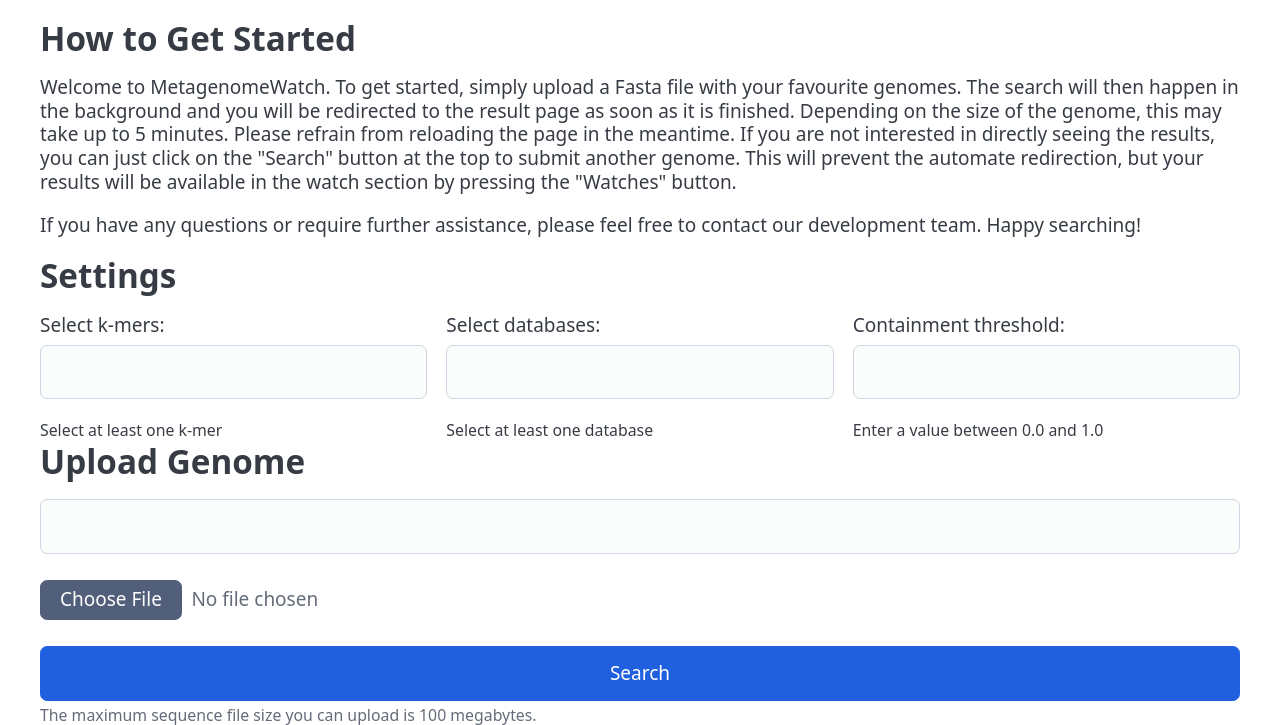
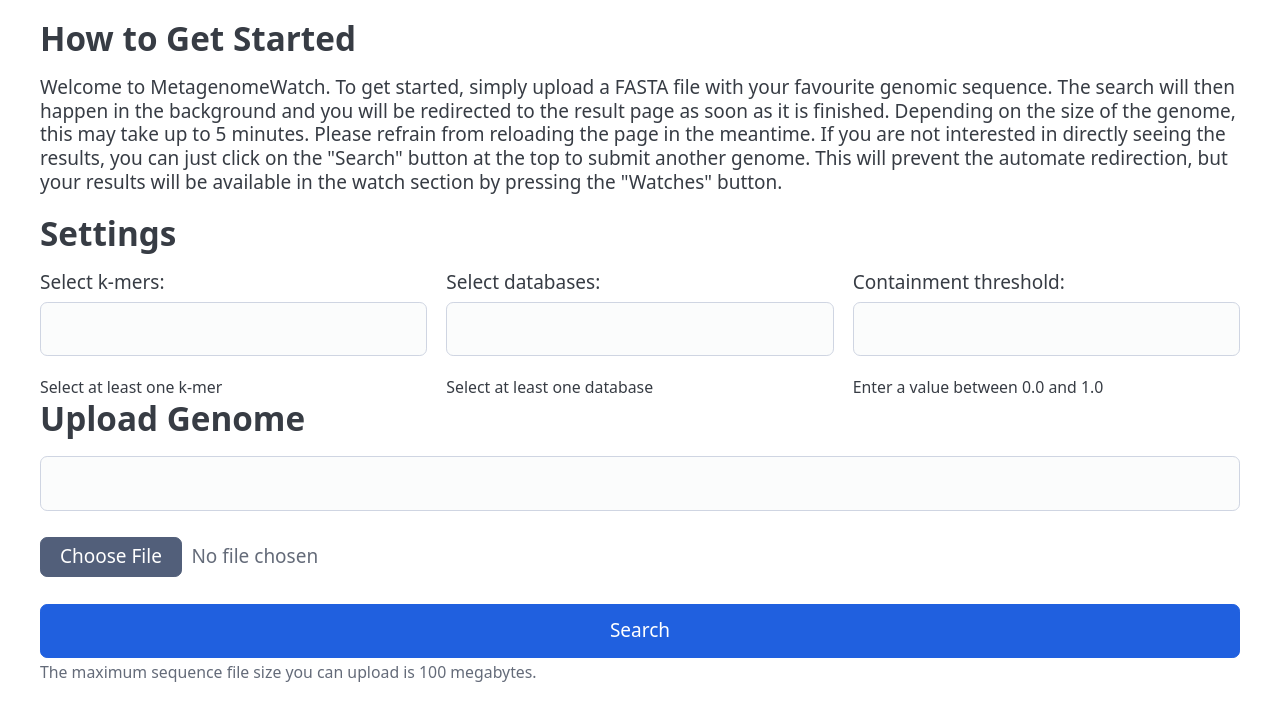
Before and after one commit to rki-mf1/mgwatch, a Django app: template mgw_api/templates/mgw_api/upload_fasta.html in a window 1280 px wide. Shown: the part 100-825 px from the top of the page. After the commit the page ends 782 px from the top, so only its background shows below. Run offline with Django 5.2, Linux system fonts and the light colour scheme; the template is opened without the code that fills it, so the values that code supplies are empty, except form fields; tables that the repository leaves empty hold one stand-in row (values such as "Sample post"); form fields are guessed from the names that the template uses.

Commit message:
Add a little blurb to the login page to explain what the tool is. Tweak search help text.

```diff
--- a/mgw_api/templates/mgw_api/upload_fasta.html
+++ b/mgw_api/templates/mgw_api/upload_fasta.html
@@ -3,10 +3,7 @@
     <div class="help-section">
         <h2>How to Get Started</h2>
         <p>
-            Welcome to MetagenomeWatch. To get started, simply upload a Fasta file with your favourite genomes. The search will then happen in the background and you will be redirected to the result page as soon as it is finished. Depending on the size of the genome, this may take up to 5 minutes. Please refrain from reloading the page in the meantime. If you are not interested in directly seeing the results, you can just click on the "Search" button at the top to submit another genome. This will prevent the automate redirection, but your results will be available in the watch section by pressing the "Watches" button.
-        </p>
-        <p>
-            If you have any questions or require further assistance, please feel free to contact our development team. Happy searching!
+            Welcome to MetagenomeWatch. To get started, simply upload a FASTA file with your favourite genomic sequence. The search will then happen in the background and you will be redirected to the result page as soon as it is finished. Depending on the size of the genome, this may take up to 5 minutes. Please refrain from reloading the page in the meantime. If you are not interested in directly seeing the results, you can just click on the "Search" button at the top to submit another genome. This will prevent the automate redirection, but your results will be available in the watch section by pressing the "Watches" button.
         </p>
     </div>
     {% include "mgw_api/settings.html" %}
```
Also changed, not shown: mgw_api/templates/mgw_api/login.html (+9 -0 lines).
